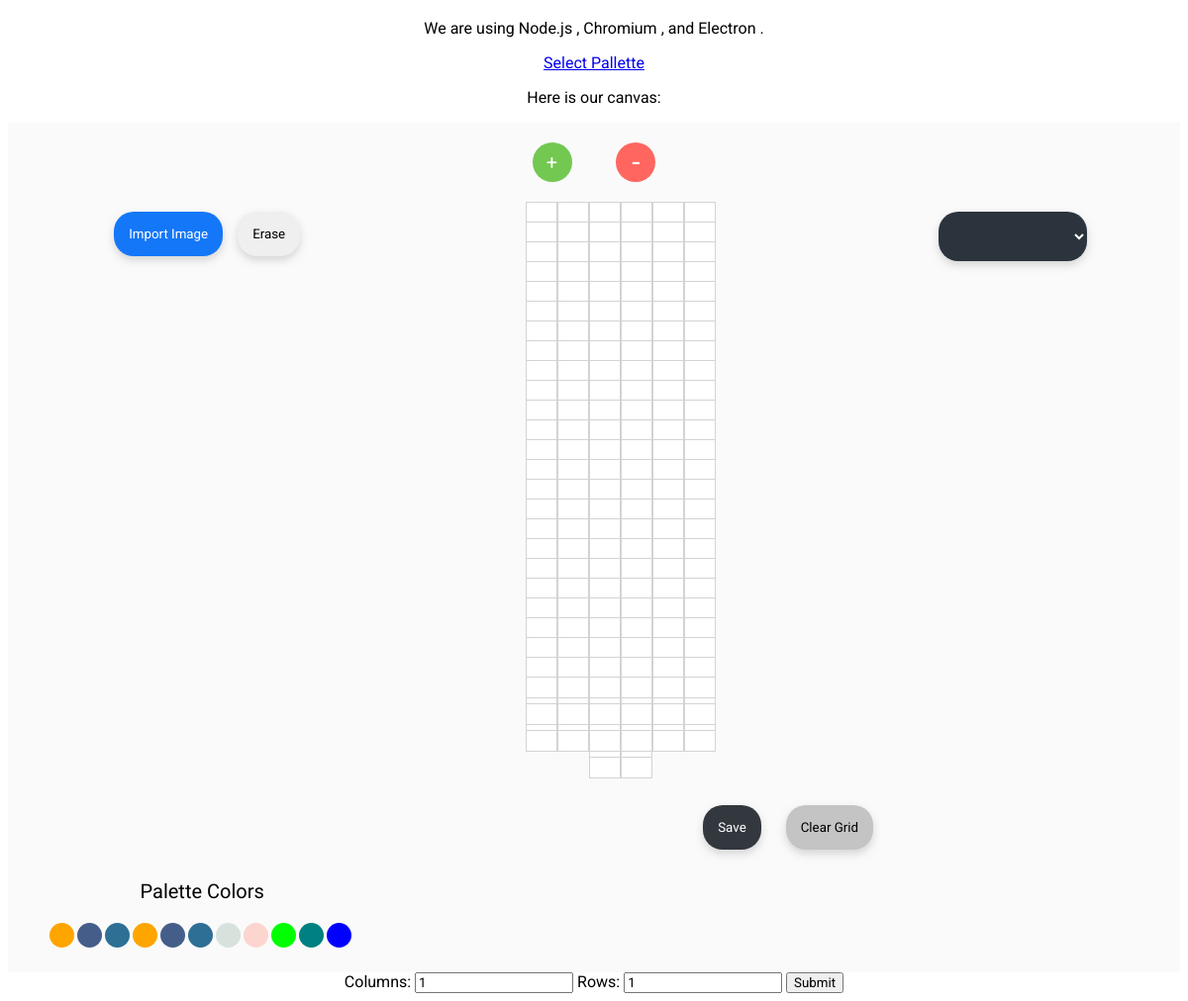
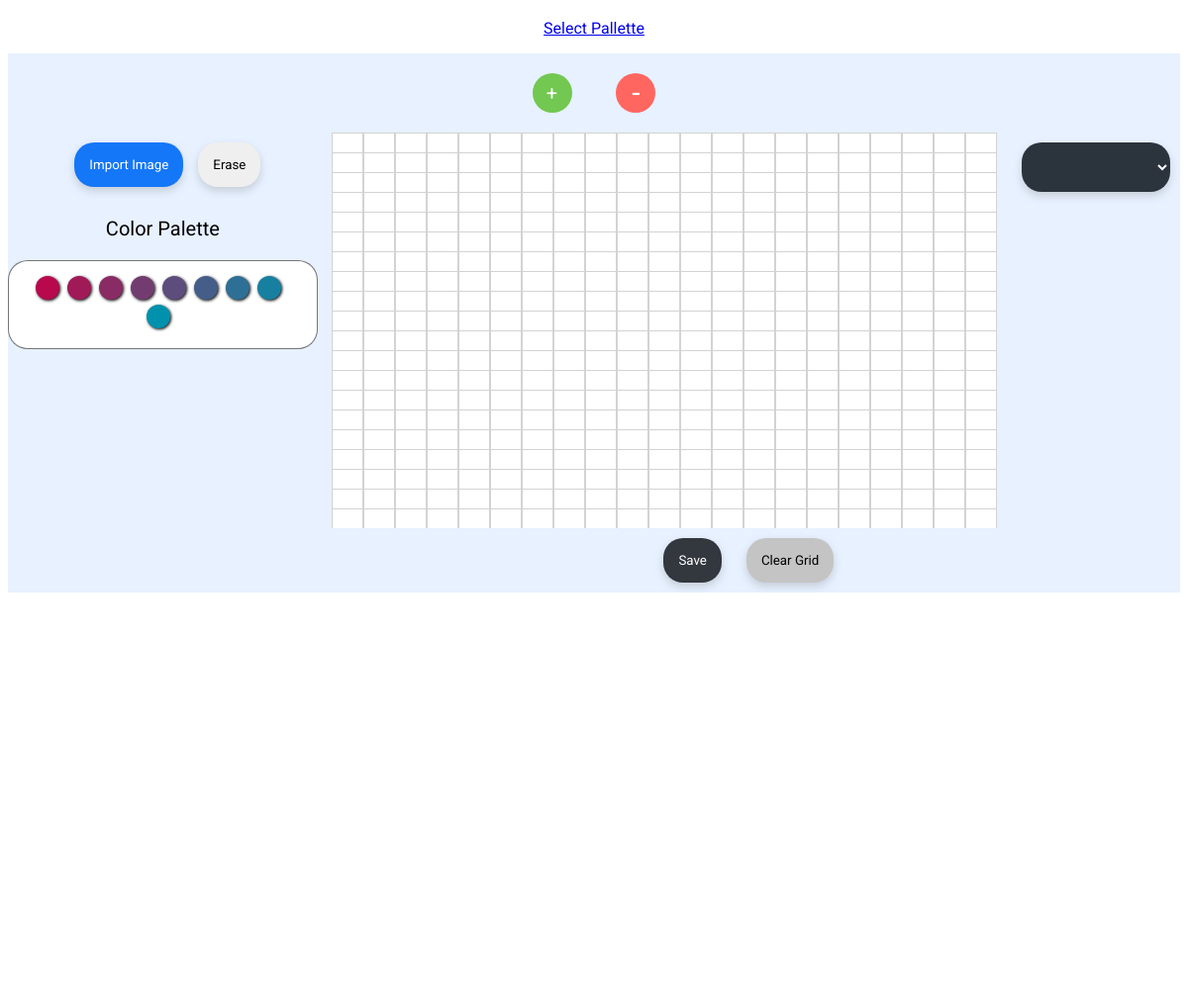
Before and after one commit to lykelly19/knitting-project, an Electron app: page index.html in a window 1200 px wide. Shown: the part 62-1074 px from the top of the page at 99% size. After the commit the page ends 800 px from the top, so only its background shows below. Drawn offline with nearby package versions, Linux system fonts and the light colour scheme.

Commit message:
another large update on palette saving between 2 pages and layout

```diff
--- a/data.json
+++ b/data.json
@@ -1,5 +1,5 @@
 {
-    "pallette1": ["maroon", "red", "orange", "yellow", "lime", "olive", "green", "teal", "aqua", "blue", "fuchsia", "purple"],
+    "pallette1": ["#800000", "#FF0000", "#FFA500", "#FFFF00", "#00FF00", "#808000", "#008000", "#008080", "#00FFFF", "#0000FF", "#FF00FF", "#800080"],
     "pallette2": ["#FEC5BB", "#FCD5CE", "#FAE1DD", "#F8EDEB", "#E8E8E4", "#D8E2DC", "#ECE4DB", "#FFE5D9", "#FFD7BA", "#FEC89A"],
     "pallette3": ["#B7094C", "#A01A58", "#892B64", "#723C70", "#5C4D7D", "#455E89", "#2E6F95", "#1780A1", "#0091AD"]
 }
--- /dev/null
+++ b/grid-data.json
@@ -0,0 +1 @@
+{"canvasColumns":"30","canvasRows":"20","gaugeStitches":"1","gaugeRows":"2","selectedPaletteColors":["#b7094c","#a01a58","#892b64","#723c70","#5c4d7d","#455e89","#2e6f95","#1780a1","#0091ad"]}
--- a/index.html
+++ b/index.html
@@ -36,7 +36,7 @@
       }
 
       .grid-container > div {
-        background-color: #fafafa;
+        background-color: #E7F1FF;
         text-align: center;
         padding: 0px;
         font-size: 20px;
@@ -46,13 +46,11 @@
   </head>
   <body>
     <h1>Knitting Project!</h1>
-    We are using Node.js <span id="node-version"></span>,
+    <!-- We are using Node.js <span id="node-version"></span>,
     Chromium <span id="chrome-version"></span>,
-    and Electron <span id="electron-version"></span>.
+    and Electron <span id="electron-version"></span>. -->
 
     <p><a href="pallette.html">Select Pallette</a></p>
-
-    <p>Here is our canvas:</p>
 
     <div class="grid-container">
       <div class="item1">
@@ -61,10 +59,14 @@
           <button id="ZoomOut"> - </button>
         </div>
       </div>
+
       <div class="item2">
         <div id="MenuButtons">
-          <button id="import"> Import Image </button>
-          <button id="erase"> Erase </button>
+          <button id="import">Import Image</button>
+          <button id="erase">Erase</button>
+          <div id="sample-colors">
+            <p>Color Palette</p>
+          </div>
 
           <!--<label for="numRows">Number of Rows: </label>
           <input type="number" id="numRows" name="numRows"><br>
@@ -88,9 +90,7 @@
 
     </div>
 
-    <div id="sample-colors">
-      <p>Palette Colors</p>
-    </div>
+
 
 
 
@@ -99,13 +99,13 @@
 </div>
 </div>
 
-<form id="sizePicker">
+<!-- <form id="sizePicker">
   Columns:
   <input type="number" id="inputColumn" name="height" min="1" value="1">
   Rows:
   <input type="number" id="inputRow" name="width" min="1" value="1">
   <input type="submit">
-</form>
+</form> -->
     <!-- You can also require other files to run in this process -->
     <script src="./renderer.js"></script>
     <script src="https://code.jquery.com/jquery-3.2.1.slim.min.js" integrity="sha384-KJ3o2DKtIkvYIK3UENzmM7KCkRr/rE9/Qpg6aAZGJwFDMVNA/GpGFF93hXpG5KkN" crossorigin="anonymous"></script>
--- a/palette.css
+++ b/palette.css
@@ -112,58 +112,18 @@ input {
 
 
 .container-2 {
-    display: grid;
+    display: flex;
     background-color: #E7F1FF;
     margin: 20px;
     padding: 30px;
     border-radius: 15px;
-
-    /* grid-template-areas:
-    "a a b b k k k p"
-    "c c g i d d d d"
-    "c c h j d d d d"
-    "e e l m f f f f"
-    "e e n o f f f f"
-    ; */
-    align-items: start;
-    overflow: scroll;
 }
 
-/*
-.grid-label {
-    grid-column-start: 1;
-    grid-column-end: 2;
+.column {
+    flex: 50%;
 }
 
-.grid-label2 {
-    grid-column-start: 1;
-    grid-column-end: 2;
-}
-
-.grid-dim-info {
-
-    grid-column-start: 2;
-    grid-column-end: 3;
-}
-
-.placeholder {
-    grid-column-start: 2;
-    grid-column-end: 4;
-}
-
-.color-from-img {
-    grid-column-start: 4;
-    grid-column-end: 5;
-}
-
-.color-from-img-buttons {
-    grid-column-start: 5;
-    grid-column-end: 6;
-} */
-
-
 label {
-    font-family: Montserrat, sans-serif;
     font-weight: 400;
 }
 
@@ -176,26 +136,27 @@ label {
 
 
 .selected-square {
-    width: 25px;
-    height: 25px;
-    margin-right: 3px;
+    width: 24px;
+    height: 24px;
+    margin-right: 8px;
     border: 1px solid black;
     display: inline-block;
+    filter: drop-shadow(0.1rem 0.1rem 0.1rem black);
 }
 
 #saved-palettes, #sample-colors {
     margin-bottom: 20px;
 }
 
-#saved-palettes .selected-square, #sample-colors .selected-square{
+.selected-square{
     border-radius: 50%;
     border: none;
 }
 
 .color-pallette-colors {
-    border: 1px solid black;
+    border: 1px solid #0000008A;
     border-radius: 20px;
-    padding: 10px;
+    padding: 15px;
     margin-bottom: 10px;
     display: inline-block;
     background-color: white;
@@ -242,3 +203,7 @@ button:hover {
     border: 1px solid rgba(0, 0, 0, 0.54);
     box-shadow: 0px 4px 4px rgba(0, 0, 0, 0.25);
 }
+
+.add-button {
+    background-color: #989FAA;
+}
--- a/script.js
+++ b/script.js
@@ -2,27 +2,23 @@
  const $inputColumn = $('#inputColumn');
  const $inputRow = $('#inputRow');
 
-  //Need to include jQuery UI for sliders
+
+// $('#sizePicker').submit( event => {
+//   event.preventDefault();
+
+//   let width = $inputColumn.val();
+//   let height = $inputRow.val();
+
+//   $gridElement.html(''); //clear
 
 
-$('#sizePicker').submit( event => {
-  event.preventDefault();
-
-  let width = $inputColumn.val();
-  let height = $inputRow.val();
-
-  $gridElement.html(''); //clear
-
-
-  createGrid(height, width);
-});
-
+//   createGrid(height, width);
+// });
 
 
 
 function createGrid(totalRows, totalCols) {
-    console.log(totalCols);
-    console.log(totalRows);
+
          //iterate through the rows
         for(let i=0; i<totalRows; i++) {
 
@@ -42,24 +38,20 @@ function createGrid(totalRows, totalCols) {
 }
 
 
-function createSampleColors() {
+function createSelectedPaletteColors(colors) {
 
-    // colors = ["maroon", "red", "orange", "yellow", "lime", "olive", "green", "teal", "aqua", "blue", "fuchsia", "purple"];
+    pallette = $("<div></div>").addClass("color-pallette");
+    paletteDiv = $("<div></div>").addClass("color-pallette-colors");
 
-    // read JSON file
+    for(let i=0; i<colors.length; i++) {
 
-    var palletteJson = require('./saved-colors.json');
+        newColorBlock = $("<div></div>").addClass("selected-square");
+        newColorBlock.css("background-color", colors[i]);
 
+        $(paletteDiv).append(newColorBlock);
+    }
 
-    for(let key in palletteJson) {
-        for(let i=0; i<palletteJson[key].length; i++) {
-
-            newColorBlock = $("<div></div>").addClass("selected-square");
-            newColorBlock.css("background-color", palletteJson[key][i]);
-
-            $("#sample-colors").append(newColorBlock);
-        }
-    }
+    $("#sample-colors").append(paletteDiv);
 }
 
 
@@ -70,9 +62,13 @@ $(document).ready(function(){
     prevColor = "white";
     setColor = "white";
 
+    var gridDataJson = require('./grid-data.json');
 
-    createGrid(25, 20);
-    createSampleColors();
+    createGrid(gridDataJson["canvasRows"], gridDataJson["canvasColumns"]);
+    createSelectedPaletteColors(gridDataJson["selectedPaletteColors"]);
+
+    // set initial default pixel color to the first color of the palette
+    pixelColor = gridDataJson["selectedPaletteColors"][0];
 
 
     $(".grid-square").on("click", function() {
@@ -113,13 +109,8 @@ $(document).ready(function(){
 
     $('.grid-square').on('mouseenter', function() {
 
-
-        console.log($(this).css("background-color"));
         prevColor = $(this).css("background-color");
         setColor = prevColor;
-
-        console.log(prevColor);
-        console.log(setColor);
 
         // change grid square hover background to the pixelColor
         $(this).css("background-color", pixelColor);
@@ -235,3 +226,9 @@ $(document).ready(function(){
  // function windowResized(){
    //   createGrid.position(((windowWidth - width)/2)+95, ((windowHeight - height)/2));
  // }:
+
+
+// set pixel color to white when erase button is clicked
+$('#erase').on('click', function() {
+    pixelColor = "#FFFFFF";
+});
--- a/styles.css
+++ b/styles.css
@@ -10,9 +10,6 @@ h1 {
 }
 
 .container {
-    display: grid;
-    grid-template-columns: 1fr 200px 1fr;
-    grid-template-rows: 2fr 100px;
     justify-items:center;
     align-items:center;
     grid-column: auto;
@@ -156,19 +153,41 @@ right: 300px;
 
 
 
-#sample-colors {
+
+
+.selected-square {
+  width: 24px;
+  height: 24px;
+  margin-right: 8px;
+  border: 1px solid black;
+  display: inline-block;
+  filter: drop-shadow(0.1rem 0.1rem 0.1rem black);
+}
+
+#saved-palettes, #sample-colors {
   margin-bottom: 20px;
 }
 
-#sample-colors .selected-square{
+.selected-square{
   border-radius: 50%;
   border: none;
 }
 
-.selected-square {
-  width: 25px;
-  height: 25px;
-  margin-right: 3px;
-  border: 1px solid black;
+.color-pallette-colors {
+  border: 1px solid #0000008A;
+  border-radius: 20px;
+  padding: 15px;
+  margin-bottom: 10px;
   display: inline-block;
+  background-color: white;
 }
+
+.color-pallette {
+  margin-bottom: 20px;
+}
+
+
+button:hover {
+  cursor: pointer;
+  opacity: 70%;
+}
```
Also changed, not shown: pallette.html (+27 -14 lines), pallette.js (+69 -15 lines).
